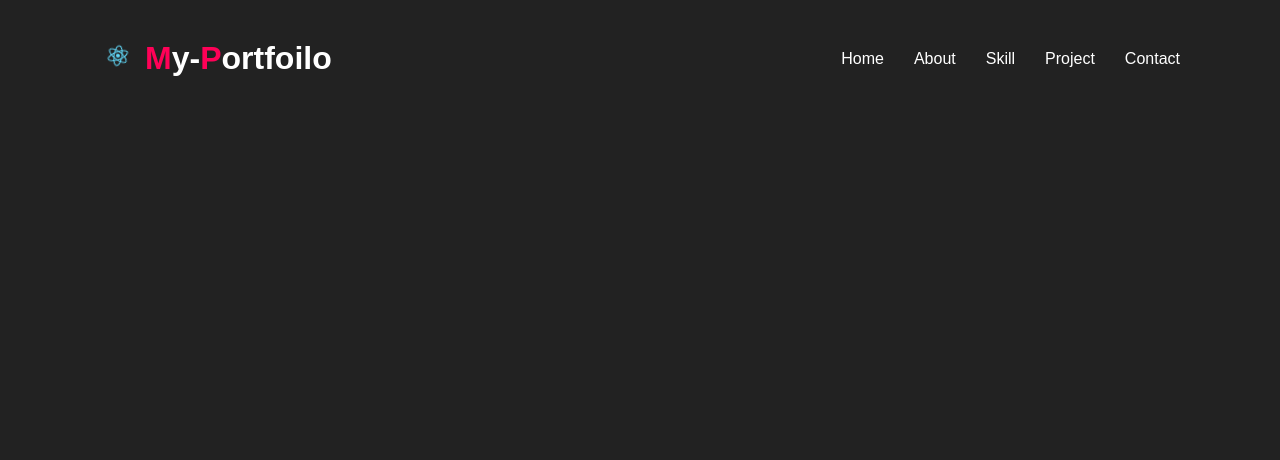
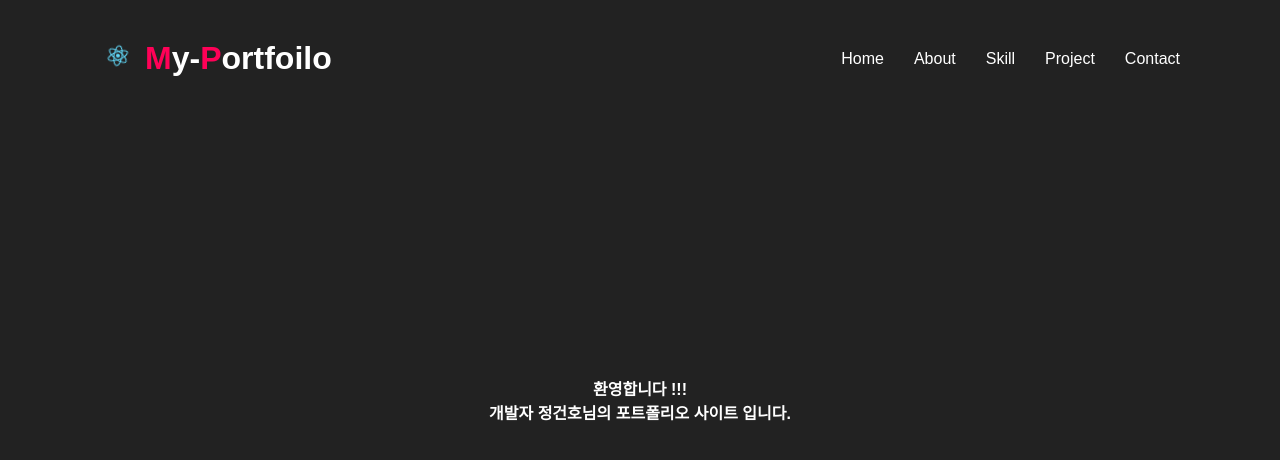
Before and after one commit to jkh2801/Front-Design, a React (Create React App) app in the folder my-portfolio/: page / in a window 1280 px wide. Shown: the top 460 px of the page. Built offline with nearby package versions, Linux system fonts and the light colour scheme.

Commit message:
React-Portfolio

```diff
--- a/my-portfolio/public/index.html
+++ b/my-portfolio/public/index.html
@@ -12,10 +12,11 @@
     <link rel="apple-touch-icon" href="%PUBLIC_URL%/logo192.png" />
     <link rel="manifest" href="%PUBLIC_URL%/manifest.json" />
 
-    <title>React App</title>
+    <title>My-Portfolio</title>
   </head>
   <body>
     <header id="header"></header>
     <section id="home"></section>
+    <section id="about"></section>
   </body>
 </html>
--- a/my-portfolio/src/App.css
+++ b/my-portfolio/src/App.css
@@ -41,4 +41,5 @@
     width: 100%;
     background: #222;
     z-index: 1;
+    position: relative;
 }
--- a/my-portfolio/src/App.js
+++ b/my-portfolio/src/App.js
@@ -1,11 +1,9 @@
 import './App.css';
 import { BrowserRouter as Router, Link, Route} from "react-router-dom";
-import Main from './components/Main'
 
 function App() {
   return (
     <div className="App">
-      <div></div>
     </div>
   );
 }
--- /dev/null
+++ b/my-portfolio/src/components/About.js
@@ -0,0 +1,11 @@
+import React from 'react';
+import './About.scss';
+
+
+export default function About(){
+    return(
+        <div className="row">
+
+        </div>
+    )
+}
--- /dev/null
+++ b/my-portfolio/src/components/Home.js
@@ -0,0 +1,14 @@
+import React from 'react';
+import './Home.scss';
+
+
+export default function Home(){
+    return(
+        <div className="banner">
+            <div className="content">
+                <h2>환영합니다 !!!</h2>
+                <h2>개발자 <span>정건호</span>님의 포트폴리오 사이트 입니다.</h2>
+            </div>
+        </div>
+    )
+}
--- /dev/null
+++ b/my-portfolio/src/components/Home.scss
@@ -0,0 +1,17 @@
+.banner {
+    position: relative;
+    width: 100%;
+    min-height: 100vh;
+    display: flex;
+    justify-content: center;
+    align-items: center;
+    background: #222;
+    .content {
+        max-width: 900px;
+        text-align: center;
+        h2 {
+            font-size: 1em;
+            color: #fff;
+        }
+    }
+}
--- a/my-portfolio/src/components/Main.js
+++ /dev/null
@@ -1,9 +0,0 @@
-import React from 'react';
-import Nav from './Nav'
-
-export default function Main(){
-    return(
-        <Nav></Nav>
-
-    )
-}
--- a/my-portfolio/src/components/Nav.js
+++ b/my-portfolio/src/components/Nav.js
@@ -3,9 +3,10 @@ import './Nav.scss';
 import logo from '../logo.svg';
 
 
+
 export default function Nav(){
     return(
-        <div>
+        <div className="nav">
             <a href="#" className="logo"><img src={logo} className="App-logo" alt="logo" /> <span>M</span>y-<span>P</span>ortfoilo</a>
             <div className="menuToggle"></div>
             <ul className="navigation">
--- a/my-portfolio/src/components/Nav.scss
+++ b/my-portfolio/src/components/Nav.scss
@@ -1,4 +1,4 @@
-div {
+.nav {
     position: fixed;
     top: 0;
     left: 0;
--- a/my-portfolio/src/index.css
+++ b/my-portfolio/src/index.css
@@ -19,3 +19,7 @@ code {
     font-family: 'Poppins', sans-serif;
     scroll-behavior: smooth;
 }
+p {
+  font-weight: 300;
+  color: #111;
+}
--- a/my-portfolio/src/index.js
+++ b/my-portfolio/src/index.js
@@ -1,7 +1,8 @@
 import React from 'react';
 import ReactDOM from 'react-dom';
 import './index.css';
-import App from './App';
+import Home from './components/Home';
+import About from './components/About';
 import Nav from './components/Nav';
 import reportWebVitals from './reportWebVitals';
 
@@ -14,14 +15,16 @@ ReactDOM.render(
 
 ReactDOM.render(
   <React.StrictMode>
-    <App/>
+    <Home/>
   </React.StrictMode>,
   document.getElementById('home')
 );
+ReactDOM.render(
+  <React.StrictMode>
+    <About/>
+  </React.StrictMode>,
+  document.getElementById('about')
+);
 
 
-
-// If you want to start measuring performance in your app, pass a function
-// to log results (for example: reportWebVitals(console.log))
-// or send to an analytics endpoint. Learn more: https://bit.ly/CRA-vitals
 reportWebVitals();
```
Also changed, not shown: my-portfolio/src/components/About.scss (added).
